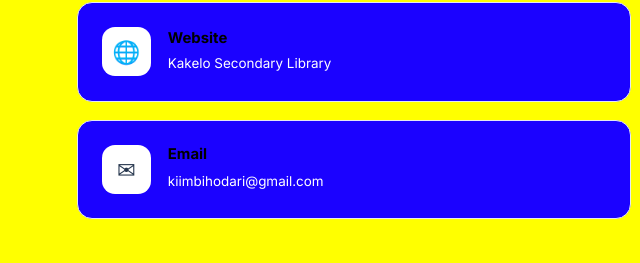
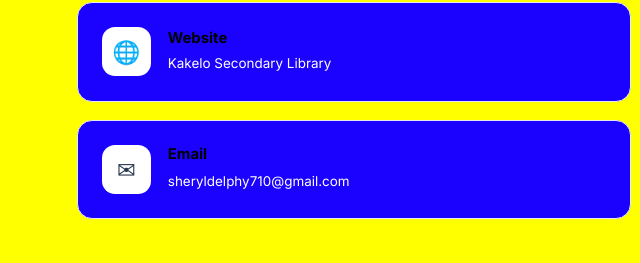
Before and after one commit to kiimbihodari-prog/OKUL, a plain HTML site: page index.html in a window 1280 px wide. Shown: the part 6579-6842 px from the top of the page, 0-640 px from the left. Drawn offline with Linux system fonts and the light colour scheme.

Commit message:
Update index.html

```diff
--- a/index.html
+++ b/index.html
@@ -325,7 +325,7 @@
           <span>✉</span>
           <div>
             <h3 style="color: black;">Email</h3>
-            <a href="mailto:kiimbihodari@gmail.com" style="color: white;">kiimbihodari@gmail.com</a>
+            <a href="mailto:kiimbihodari@gmail.com" style="color: white;">sheryldelphy710@gmail.com</a>
           </div>
         </div>
 
```
